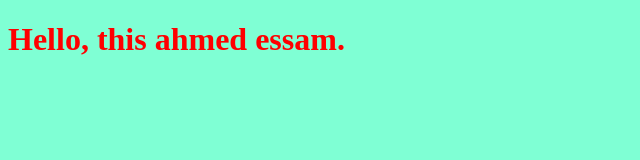
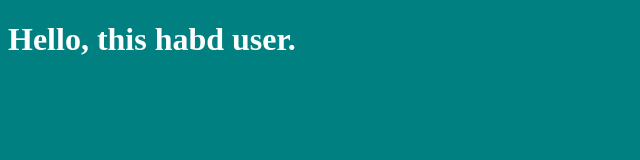
Before and after one commit to ahmedessam3270/project-react-test, a plain HTML site: page index.html in a window 1280 px wide. Shown: the whole page, without its empty margins (0-640 px from the left). Drawn offline with Linux system fonts and the light colour scheme.

Commit message:
changing the colors

```diff
--- a/index.html
+++ b/index.html
@@ -7,7 +7,7 @@
     <link rel="stylesheet" href="style.css" />
   </head>
   <body>
-    <h1>Hello, this ahmed essam.</h1>
+    <h1>Hello, this habd user.</h1>
     <script src="app.js"></script>
   </body>
 </html>
--- a/style.css
+++ b/style.css
@@ -1,7 +1,7 @@
 h1 {
-  color: #ff0000;
+  color: #ffffff;
 }
 
 body {
-  background-color: aquamarine;
+  background-color: teal;
 }
```
